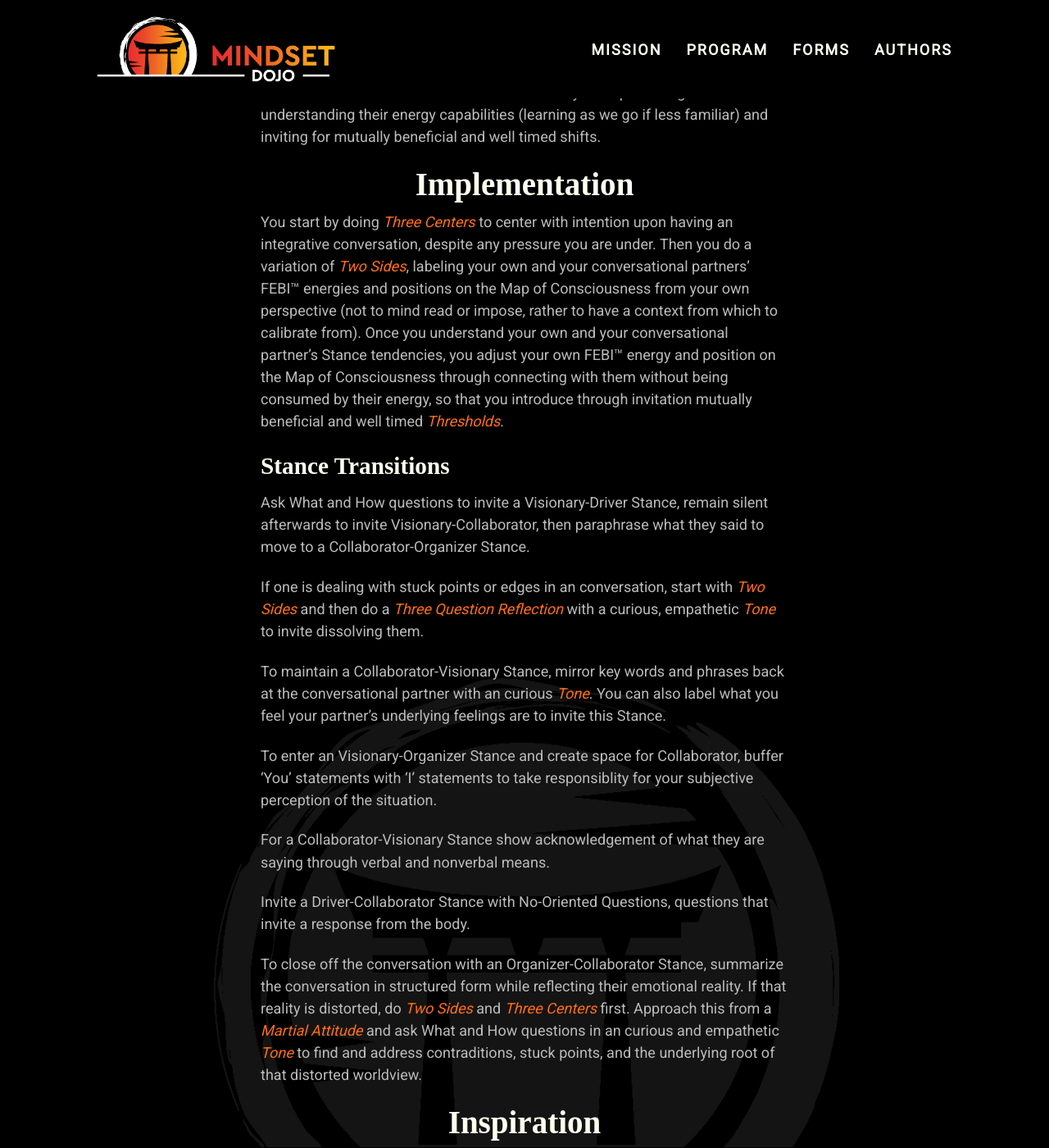
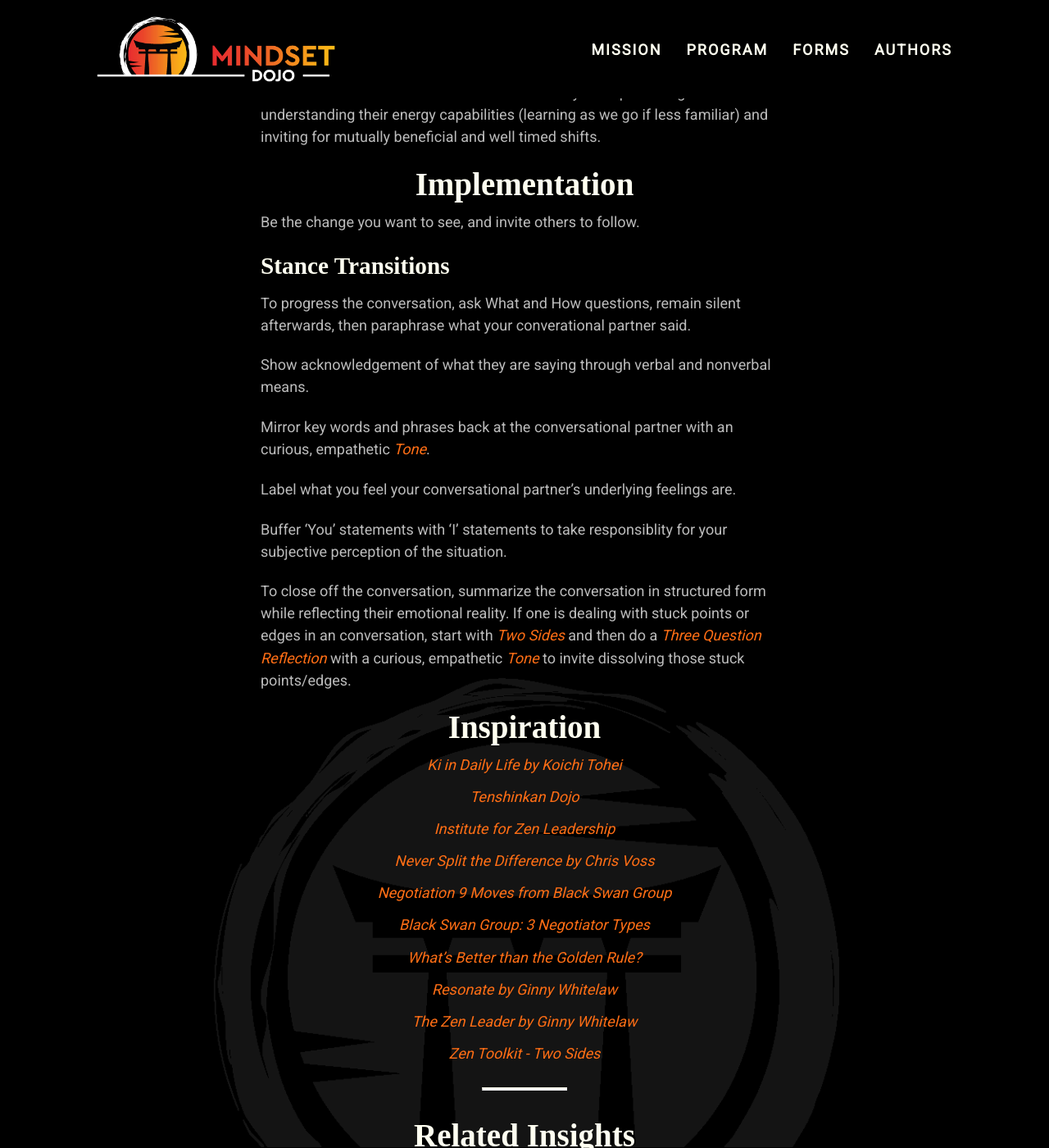
Before and after one commit to mindset-dojo/mindset-dojo.github.io, a Jekyll site: the page built from _forms/stance.md, in a window 1280 px wide and 1400 px high, scrolled down 452 px. Shown: the whole window at 82% size. Built offline with Jekyll 4.4.1, drawn with Linux system fonts in a browser that asks for light colours; some web fonts are replaced.

Commit message:
refactor(stance): metabolize negotiation 9 moves and reference already existing forms.

```diff
--- a/_forms/stance.md
+++ b/_forms/stance.md
@@ -20,23 +20,21 @@ You resonate/vibe with the people in the group and overall field, truely present
 
 ## Implementation
 
-You start by doing [Three Centers](../three-centers/) to center with intention upon having an integrative conversation, despite any pressure you are under. Then you do a variation of [Two Sides](../two-sides/), labeling your own and your conversational partners' FEBI™ energies and positions on the Map of Consciousness from your own perspective (not to mind read or impose, rather to have a context from which to calibrate from). Once you understand your own and your conversational partner's Stance tendencies, you adjust your own FEBI™ energy and position on the Map of Consciousness through connecting with them without being consumed by their energy, so that you introduce through invitation mutually beneficial and well timed [Thresholds](../threshold/).
+Be the change you want to see, and invite others to follow.
 
 ### Stance Transitions
 
-Ask What and How questions to invite a Visionary-Driver Stance, remain silent afterwards to invite Visionary-Collaborator, then paraphrase what they said to move to a Collaborator-Organizer Stance.
+To progress the conversation, ask What and How questions, remain silent afterwards, then paraphrase what your converational partner said.
 
-If one is dealing with stuck points or edges in an conversation, start with [Two Sides](../two-sides/) and then do a [Three Question Reflection](../three-question-reflection/) with a curious, empathetic [Tone](../tone/) to invite dissolving them.
+Show acknowledgement of what they are saying through verbal and nonverbal means.
 
-To maintain a Collaborator-Visionary Stance, mirror key words and phrases back at the conversational partner with an curious [Tone](../tone/). You can also label what you feel your partner's underlying feelings are to invite this Stance.
+Mirror key words and phrases back at the conversational partner with an curious, empathetic [Tone](../tone/).
 
-To enter an Visionary-Organizer Stance and create space for Collaborator, buffer 'You' statements with 'I' statements to take responsiblity for your subjective perception of the situation.
+Label what you feel your conversational partner's underlying feelings are.
 
-For a Collaborator-Visionary Stance show acknowledgement of what they are saying through verbal and nonverbal means.
+Buffer 'You' statements with 'I' statements to take responsiblity for your subjective perception of the situation.
 
-Invite a Driver-Collaborator Stance with No-Oriented Questions, questions that invite a response from the body.
-
-To close off the conversation with an Organizer-Collaborator Stance, summarize the conversation in structured form while reflecting their emotional reality. If that reality is distorted, do [Two Sides](../two-sides/) and [Three Centers](../three-centers/) first. Approach this from a [Martial Attitude](../martial-attitude) and ask What and How questions in an curious and empathetic [Tone](../tone/) to find and address contraditions, stuck points, and the underlying root of that distorted worldview.
+To close off the conversation, summarize the conversation in structured form while reflecting their emotional reality. If one is dealing with stuck points or edges in an conversation, start with [Two Sides](../two-sides/) and then do a [Three Question Reflection](../three-question-reflection/) with a curious, empathetic [Tone](../tone/) to invite dissolving those stuck points/edges.
 
 ## Inspiration
 
```
